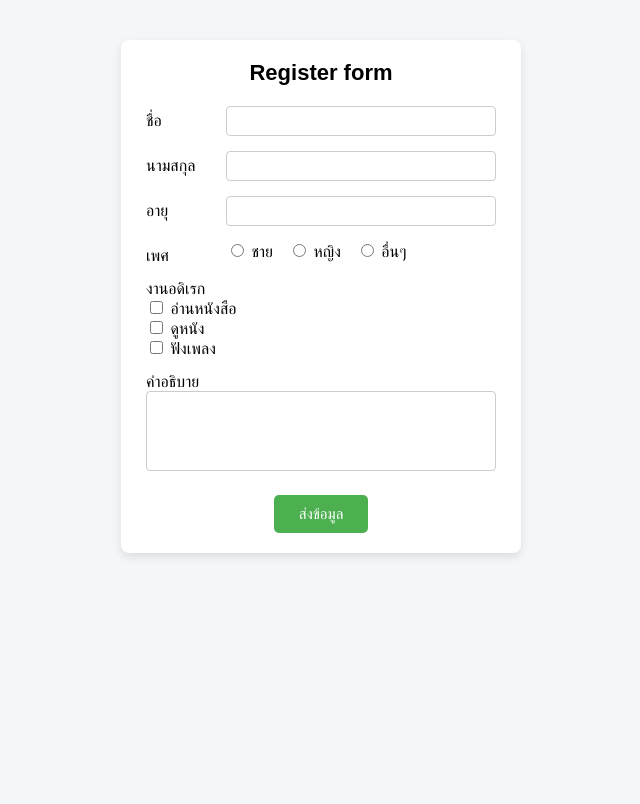
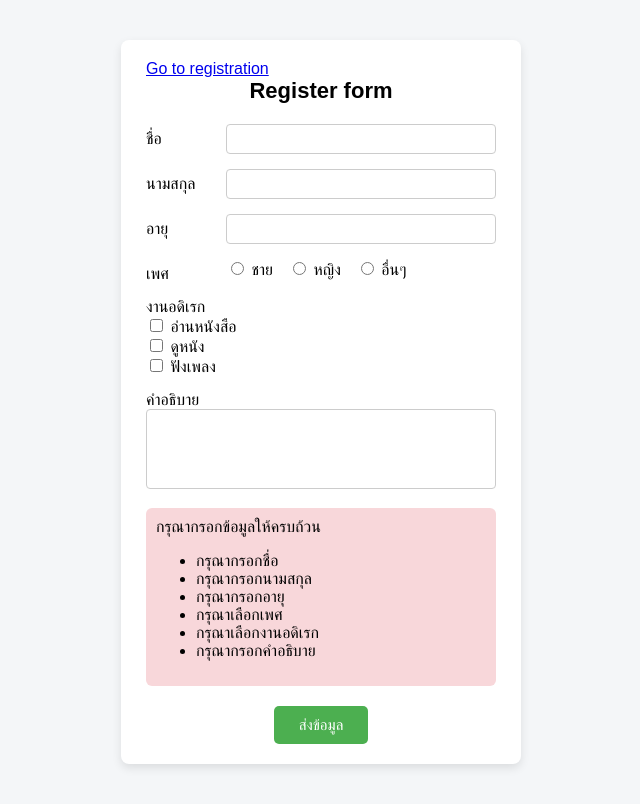
Before and after one commit to phattaravitp-dotcom/241_700, a plain HTML site: page Frontend/index.html in a window 1280 px wide. Both pictures are taken after a click on the button "ส่งข้อมูล". Shown: the whole page, without its empty margins (319-959 px from the left). Drawn offline with nearby package versions, Linux system fonts and the light colour scheme.

Commit message:
Add files via upload

```diff
--- a/Frontend/index.html
+++ b/Frontend/index.html
@@ -10,6 +10,7 @@
 </head>
 <body>
     <div class="container">
+        <a href ="user.html">Go to registration</a>
         <div class="header">
             Register form
         </div>
@@ -42,23 +43,27 @@
         <div class="form-input">
             งานอดิเรก
             <div>
-                <input name="interest" type="checkbox" value="อ่านหนังสือ"> อ่านหนังสือ
+                <input name="interests" type="checkbox" value="อ่านหนังสือ"> อ่านหนังสือ
             </div>
             <div>
-                <input name="interest" type="checkbox" value="ดูหนัง"> ดูหนัง
+                <input name="interests" type="checkbox" value="ดูหนัง"> ดูหนัง
             </div>
             <div>
-                <input name="interest" type="checkbox" value="ฟังเพลง"> ฟังเพลง
+                <input name="interests" type="checkbox" value="ฟังเพลง"> ฟังเพลง
             </div>
         </div>
         <div class="form-input">
             คำอธิบาย
             <textarea name="description"></textarea>
         </div>
+        <div id = "message" class ="message">
+            hi
+        </div>
         <div class="center">
             <button onclick="submitData()" class="button">ส่งข้อมูล</button>
         </div>
     </div>
+    <script src="https://cdn.jsdelivr.net/npm/axios@1.13.2/dist/axios.min.js"></script>
     <script src="index.js"></script>
 </body>
 </html>
--- a/Frontend/index.js
+++ b/Frontend/index.js
@@ -1,26 +1,102 @@
-function submitData () {
+const validateData = (userData) => {
+    let errors = [];
+
+    if (!userData.firstName) {
+        errors.push('กรุณากรอกชื่อ');
+    }
+
+    if (!userData.lastName) {
+        errors.push('กรุณากรอกนามสกุล');
+    }
+
+    if (!userData.age) {
+        errors.push('กรุณากรอกอายุ');
+    }
+
+    if (!userData.gender) {
+        errors.push('กรุณาเลือกเพศ');
+    }
+
+    if (!userData.interests) {
+        errors.push('กรุณาเลือกงานอดิเรก');
+    }
+
+    if (!userData.description) {
+        errors.push('กรุณากรอกคำอธิบาย');
+    }
+
+    return errors;
+}
+
+
+const submitData = async () => {
+
     let firstNameDOM = document.querySelector('input[name=firstname]');
     let lastNameDOM = document.querySelector('input[name=lastname]');
     let ageDOM = document.querySelector('input[name=age]');
     let genderDOM = document.querySelector('input[name=gender]:checked');
-    let interestDOMs = document.querySelectorAll('input[name=interest]:checked');
+    let interestDOMs = document.querySelectorAll('input[name=interests]:checked');
     let descriptionDOM = document.querySelector('textarea[name=description]');
 
-    let interest = ''
-    for (let i = 0; i < interestDOMs.length; i++) {
-        interest += interestDOMs[i].value
-        if (i != interestDOMs.length - 1) {
-            interest += ','
+    let messageDom = document.getElementById('message');
+
+    try {
+
+        // รวมค่า interest
+        let interest = [...interestDOMs].map(el => el.value).join(',');
+
+        let userData = {
+            firstName: firstNameDOM.value.trim(),
+            lastName: lastNameDOM.value.trim(),
+            age: ageDOM.value,
+            gender: genderDOM ? genderDOM.value : '',
+            description: descriptionDOM.value.trim(),
+            interests: interest
+        };
+
+        console.log('submitData', userData);
+
+        const errors = validateData(userData);
+
+        if (errors.length > 0) {
+            throw {
+                message: 'กรุณากรอกข้อมูลให้ครบถ้วน',
+                errors: errors
+            };
         }
+
+        const response = await axios.post('http://localhost:8000/users', userData);
+
+        console.log('response', response);
+
+        messageDom.innerText = 'บันทึกข้อมูลสำเร็จ';
+        messageDom.className = 'message success';
+
+    } catch (error) {
+
+        console.log('error message', error.message);
+        console.log('error', error.errors);
+
+        if (error.response){
+            console.log('Error response:',error.response);
+            error.message = error.response.data.message
+            error.errors = error.response.data.errors
+        }
+
+        let htmlData = '<div>';
+        htmlData += `<div>${error.message}</div>`;
+        htmlData += '<ul>';
+
+        if (error.errors) {
+            for (let i = 0; i < error.errors.length; i++) {
+                htmlData += `<li>${error.errors[i]}</li>`;
+            }
+        }
+
+        htmlData += '</ul>';
+        htmlData += '</div>';
+
+        messageDom.innerHTML = htmlData;
+        messageDom.className = 'message danger';
     }
-
-    let userData ={
-        firstName: firstNameDOM.value,
-        lastName: lastNameDOM.value,
-        age: ageDOM.value,
-        gender: genderDOM.value,
-        description: descriptionDOM.value,
-        interest: interest
-    }
-     console.log('submitData', userData);
 }
--- a/Frontend/styles.css
+++ b/Frontend/styles.css
@@ -86,3 +86,21 @@ textarea {
 .button:hover {
 background-color: #45a049;
 }
+
+.message{
+    background-color: lightgray;
+    padding: 10px;
+    margin-bottom: 10px;
+    border-radius: 6px;
+    display: none;
+}
+
+.message.success {
+    background-color: #d4edda;
+    display: block;
+}
+
+.message.danger{
+    background-color: #f8d7da;
+    display: block;
+}
```
Also changed, not shown: Frontend/user.html (added, +15 -0 lines), Frontend/user.js (added, +35 -0 lines).
